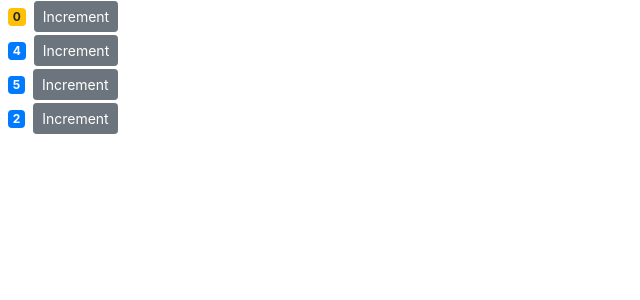
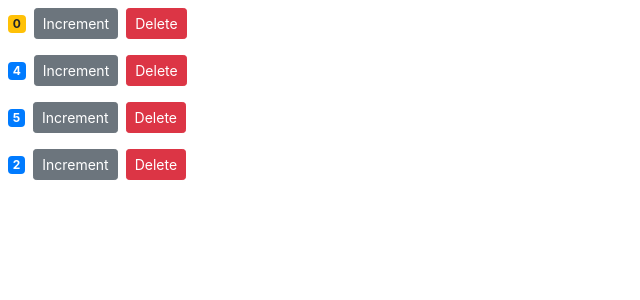
Before and after one commit to jamcry/react-counter-app, a React (Create React App) app: page / in a window 1280 px wide. Shown: the top 300 px of the page, without its empty margins (0-640 px from the left). Built offline with nearby package versions, Linux system fonts and the light colour scheme.

Commit message:
Add delete counter functionality

```diff
--- a/src/components/counter.jsx
+++ b/src/components/counter.jsx
@@ -1,7 +1,7 @@
 import React, { Component } from 'react';
 
 class Counter extends Component {
-  state = { value: this.props.value };
+  state = { value: this.props.counter.value };
 
   constructor(props) {
     super(props);
@@ -17,6 +17,12 @@
           onClick={this.handleIncrement}
         >
         Increment
+        </button>
+        <button
+          className="btn btn-danger btn-sm m-2"
+          onClick={() => this.props.onDelete(this.props.counter.id)}
+        >
+        Delete
         </button>
       </div>
     );
--- a/src/components/counters.jsx
+++ b/src/components/counters.jsx
@@ -10,11 +10,22 @@
       {id: 4, value: 2}
     ]
   };
+
+  handleDelete = (counterId) => {
+    // Filter the counters that will not be deleted
+    const counters = this.state.counters.filter(counter => (counter.id !== counterId));
+    this.setState({ counters });
+  };
+
   render() {
     return (
       <div>
         {this.state.counters.map(counter => (
-          <Counter key={counter.id} value={counter.value} />
+          <Counter
+            counter={counter}
+            key={counter.id}
+            onDelete={this.handleDelete}
+          />
         ))}
       </div>
     );
```
